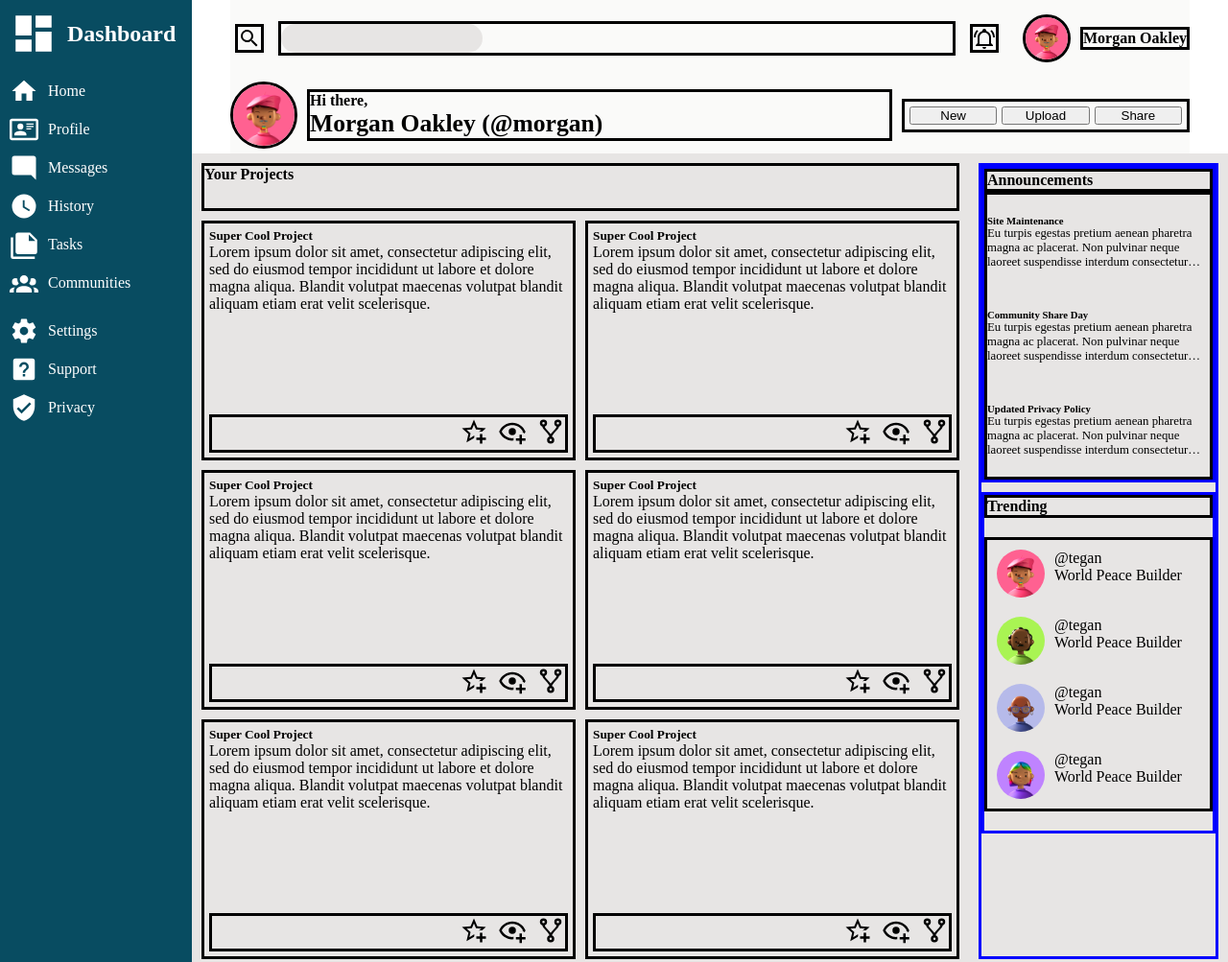
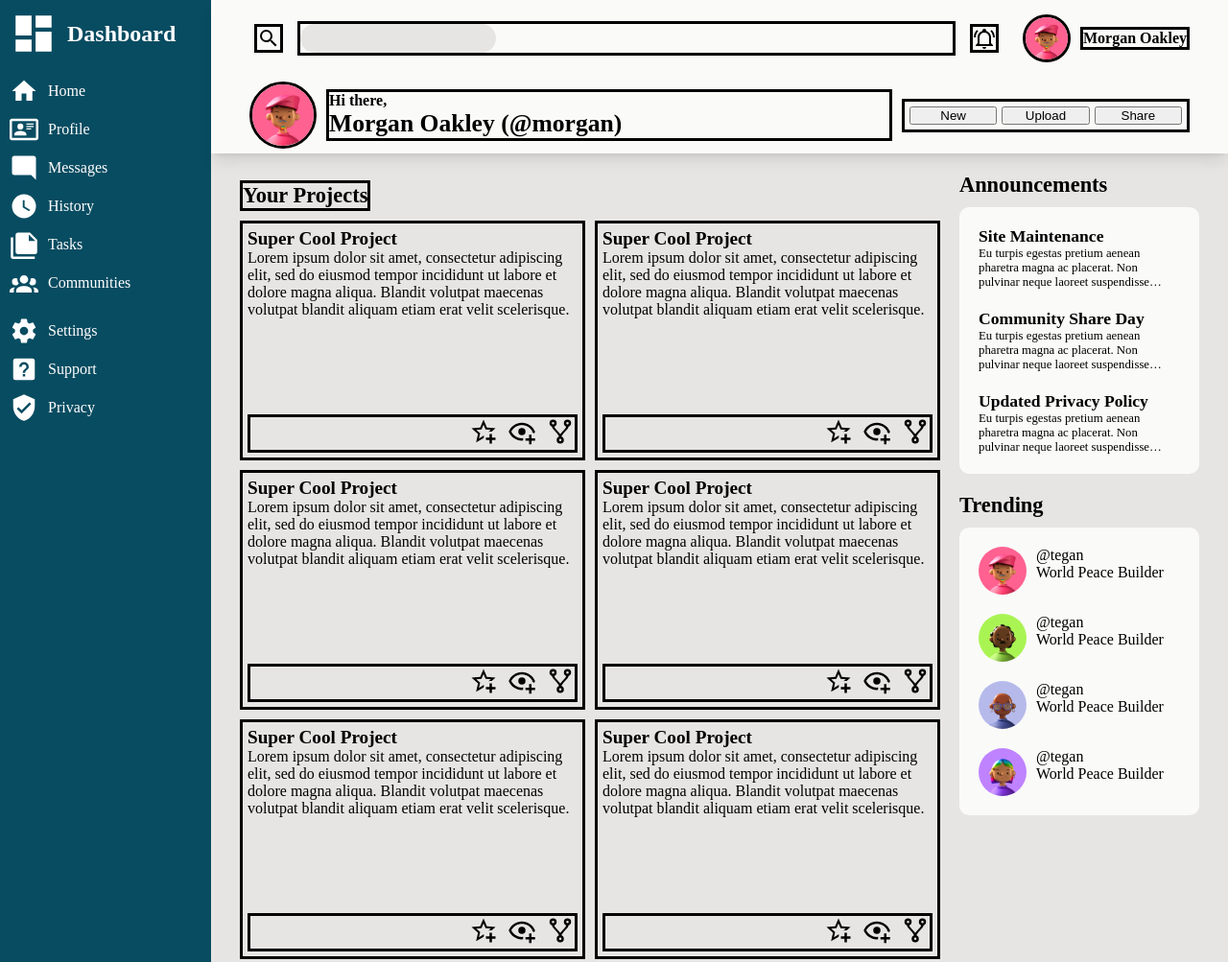
Before and after one commit to Ikanor1221/dashboard_project, a plain HTML site: page index.html in a window 1280 px wide. Shown: the top 1003 px of the page at 96% size. Drawn offline with Linux system fonts and the light colour scheme.

Commit message:
Style announcement and trending tiles, further refine style

```diff
--- a/index.html
+++ b/index.html
@@ -63,7 +63,6 @@
             <div class="searchbar-parent">
                 <input type="text" class="searchbar">
             </div>
-            <!-- <div></div> -->
             <img class="icon" src="pictures/bell-ring-outline.svg" alt="">
             <img class="profilePicture" src="profile_pictures/profile_picture_1.jpg" alt="Profile picture">
             <div class="userName">Morgan Oakley</div>
@@ -71,10 +70,9 @@
         <div class="bottom">
             <img class="profilePicture" src="profile_pictures/profile_picture_1.jpg" alt="">
             <div class="greeting">
-                <div class="greeting">Hi there,</div>
-                <div class="userName large">Morgan Oakley (@morgan)</div>
+                <p class="greeting">Hi there,</p>
+                <p class="userName large">Morgan Oakley (@morgan)</p>
             </div>
-            <!-- <div></div> -->
             <div class="buttons">
                 <button>New</button>
                 <button>Upload</button>
@@ -154,7 +152,7 @@
 
         </div>
         <div class="right">
-            <div class="top">
+            <div class="top announcementGridContainer">
                 <h4 class="title">Announcements</h4>
                 <div class="announcementGrid">
                     <div>
@@ -171,7 +169,7 @@
                     </div>
                 </div>
             </div>
-            <div class="bottom">
+            <div class="bottom trendingGridContainer">
                 <h4 class="title">Trending</h4>
                 <div class="trendingGrid">
                     <div>
--- a/styles.css
+++ b/styles.css
@@ -1,8 +1,4 @@
-:root * {
-    margin: 0;
-    padding: 0;
-    box-sizing: border-box;
-
+:root {
     --gray-1: #fafaf9;
     --gray-2: #e7e5e4;
     --gray-3: #292524;
@@ -12,6 +8,29 @@
     --accent: #fa3a6d;
     --shadow: 0 4px 6px -1px rgb(0 0 0 / 0.1), 0 2px 4px -2px rgb(0 0 0 / 0.1);
     --shadow-lg: 0 10px 15px -3px rgb(0 0 0 / 0.1), 0 4px 6px -4px rgb(0 0 0 / 0.1);
+        font-size: 16px;
+}
+
+
+:root * {
+    margin: 0;
+    padding: 0;
+    box-sizing: border-box;
+}
+
+h4 {
+    font-weight: 700;
+    font-size: 1.4rem;
+}
+
+h5 {
+    font-weight: 600;
+    font-size: 1.2rem;
+}
+
+h6 {
+    font-weight: 600;
+    font-size: 1.1rem;
 }
 
 a {
@@ -22,7 +41,7 @@ a {
 body {
     display: grid;
     /* grid-template: min-content(100px, auto) auto / 200px 1fr; */
-    grid-template: 160px auto / 200px 1fr;
+    grid-template: 160px auto / 220px 1fr;
     grid-template-areas:
     "a b"
     "a c";
@@ -75,15 +94,15 @@ body {
     justify-content: flex-start;
 }
 
+
 .content {
     grid-area: c;
-    min-height: calc(100vh - 100px);
-}
-
-.content {
+    min-height: calc(100vh - 160px);
     display: grid;
     grid-template-columns: 1fr 270px;
     background-color: var(--gray-2);
+    padding-left: 20px;
+    padding-right: 20px;
 }
 
 .content > .left {
@@ -97,9 +116,9 @@ body {
 
 .content > .left > .title {
     border: solid;
-    /* overflow: auto;
-    text-overflow: clip; */
     grid-column: 1 / -1;
+    align-self: end;
+    justify-self: left;
 }
 
 .content > .left > .tile {
@@ -107,34 +126,33 @@ body {
     display: flex;
     flex-direction: column;
     gap: 10px;
-    /* overflow: auto;
-    text-overflow: clip; */
 }
 
-.content > .right > * {
-    border: solid blue;
-}
 
 .content > .right {
     display: grid;
-    gap: 10px;
+    gap: 20px;
     margin: 10px;
-    /* height: 100vh; */
+    margin-top: 20px;
     grid-template-rows: auto auto;
     align-content: start;
-    border: solid blue;
 }
 
-.content > .right > * > * {
-    border: solid;
+.announcementGridContainer {
+    display: grid;
+    grid-template-rows: auto auto;
+    gap: 10px;
 }
 
 .announcementGrid {
     display: grid;
-    height: 300px;
+    height: auto;
     grid-template-rows: auto auto auto;
-    align-content: space-around;
-    /* gap: 10px; */
+    align-content: center;
+    gap: 20px;
+    background-color: var(--gray-1);
+    padding: 20px;
+    border-radius: 10px;
 }
 
 .announcementGrid p {
@@ -145,19 +163,22 @@ body {
     overflow: hidden;
 }
 
-.content .right .bottom {
+.trendingGridContainer {
     display: grid;
-    grid-template-rows: auto 1fr;
+    grid-template-rows: auto auto;
+    gap: 10px;
 }
 
 .trendingGrid {
     display: grid;
-    margin-top: 20px;
-    margin-bottom: 20px;
+    /* margin-top: 20px;
+    margin-bottom: 20px; */
     gap: 20px;
     grid-auto-rows: auto;
     align-content: space-around;
-    padding: 10px;
+    background-color: var(--gray-1);
+    padding: 20px;
+    border-radius: 10px;
 }
 
 .trendingGrid div {
@@ -176,9 +197,11 @@ body {
     grid-area: b;
     display: grid;
     grid-template-rows: 1fr 1fr;
-    margin-left: 40px;
-    margin-right: 40px;
+    padding-left: 40px;
+    padding-right: 40px;
     background-color: var(--gray-1);
+    box-shadow: var(--shadow-lg);
+    z-index: 3;
 }
 
 .header > .top > * {
```
